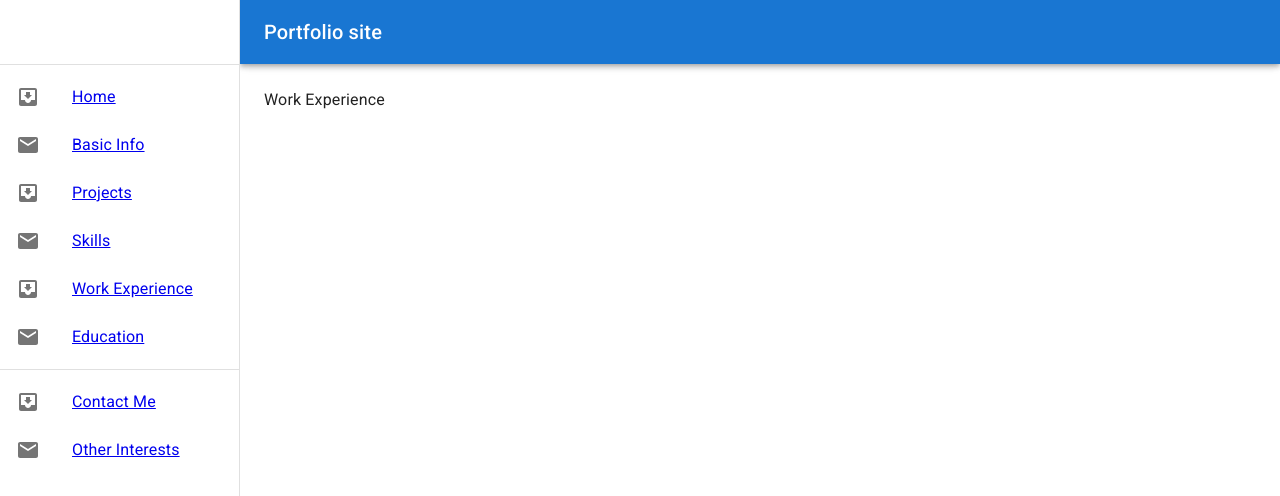
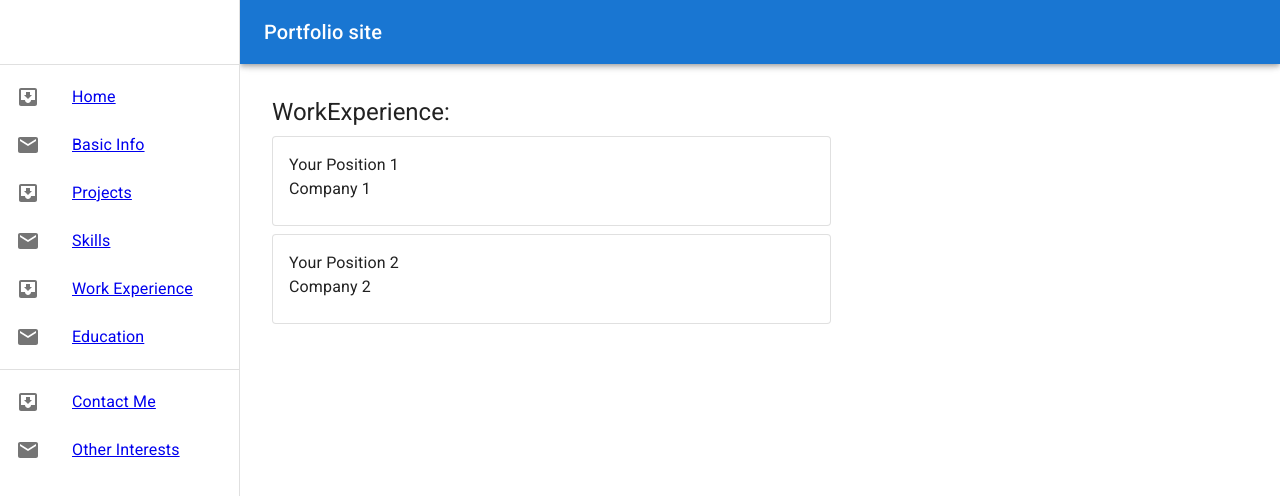
Before and after one commit to rolfisub/portfolio, a React (Create React App) app in the folder frontend/web/: page /work-experience in a window 1280 px wide. Shown: the top 496 px of the page. Built offline with nearby package versions, Linux system fonts and the light colour scheme; data requests are answered from the project's data file.

Commit message:
add work experience page

```diff
--- a/frontend/web/src/api/apiReducers.ts
+++ b/frontend/web/src/api/apiReducers.ts
@@ -1,9 +1,11 @@
 import { basicInfoApi } from "./basicInfoApi";
 import { projectsApi } from "./projectsApi";
 import { skillsApi } from "./skillsApi";
+import { workExperienceApi } from "./workExperienceApi";
 
 export const apiReducers = {
   [basicInfoApi.reducerPath]: basicInfoApi.reducer,
   [projectsApi.reducerPath]: projectsApi.reducer,
   [skillsApi.reducerPath]: skillsApi.reducer,
+  [workExperienceApi.reducerPath]: workExperienceApi.reducer,
 };
--- /dev/null
+++ b/frontend/web/src/api/workExperienceApi.ts
@@ -0,0 +1,31 @@
+import { createApi } from "@reduxjs/toolkit/query/react";
+import { getApiBaseQuery } from "./apiHelpers";
+
+export interface WorkExperienceResponse {
+  id: 1;
+  user_id: 1;
+  position: string;
+  company: string;
+  location: string | null;
+  start_date: string | null;
+  end_date: string | null;
+  description: string | null;
+  example_link: string | null;
+}
+
+export const workExperienceApi = createApi({
+  reducerPath: "workExperienceApi",
+  baseQuery: getApiBaseQuery(),
+  endpoints: (builder) => {
+    return {
+      getWorkExperienceByUserId: builder.query<
+        WorkExperienceResponse[],
+        number
+      >({
+        query: (userId) => `work-experience?user_id=${userId}`,
+      }),
+    };
+  },
+});
+
+export const { useGetWorkExperienceByUserIdQuery } = workExperienceApi;
--- a/frontend/web/src/routes/pages/WorkExperience.tsx
+++ b/frontend/web/src/routes/pages/WorkExperience.tsx
@@ -1,5 +1,37 @@
 import React from "react";
+import {
+  WorkExperienceResponse,
+  useGetWorkExperienceByUserIdQuery,
+} from "../../api/workExperienceApi";
+import { DefaultLoading } from "../../components/DefaultLoading";
+import { DefaultError } from "../../components/DefaultError";
+import { Box, Card, CardContent, Typography } from "@mui/material";
 
 export default function WorkExperience() {
-  return <div>Work Experience</div>;
+  const userId = 1;
+  const { data, error, isLoading } = useGetWorkExperienceByUserIdQuery(userId);
+
+  if (isLoading) {
+    return <DefaultLoading />;
+  }
+
+  if (error) {
+    return <DefaultError message={(error as any).error} />;
+  }
+
+  return (
+    <Box sx={{ maxWidth: 575 }}>
+      <Typography variant="h5" sx={{ margin: 1 }}>
+        WorkExperience:
+      </Typography>
+      {data?.map((we: WorkExperienceResponse) => (
+        <Card key={we.id} variant={"outlined"} sx={{ margin: 1 }}>
+          <CardContent>
+            <Typography>{we.position}</Typography>
+            <Typography>{we.company}</Typography>
+          </CardContent>
+        </Card>
+      ))}
+    </Box>
+  );
 }
--- a/frontend/web/src/store/store.tsx
+++ b/frontend/web/src/store/store.tsx
@@ -3,6 +3,7 @@ import { apiReducers } from "../api/apiReducers";
 import { basicInfoApi } from "../api/basicInfoApi";
 import { projectsApi } from "../api/projectsApi";
 import { skillsApi } from "../api/skillsApi";
+import { workExperienceApi } from "../api/workExperienceApi";
 
 export const rootReducer = combineReducers({
   ...apiReducers,
@@ -14,5 +15,6 @@ export const store = configureStore({
     getDefaultMiddleware()
       .concat(basicInfoApi.middleware)
       .concat(projectsApi.middleware)
-      .concat(skillsApi.middleware),
+      .concat(skillsApi.middleware)
+      .concat(workExperienceApi.middleware),
 });
```
